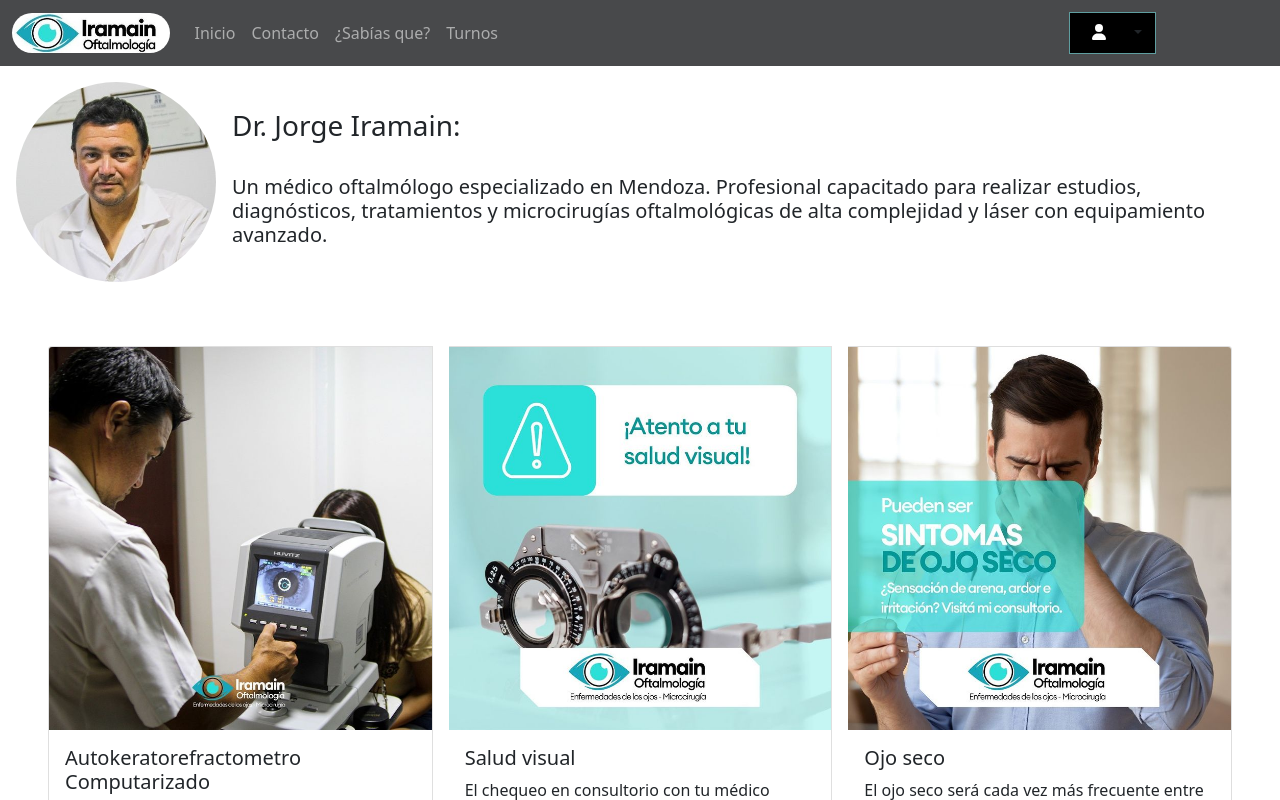
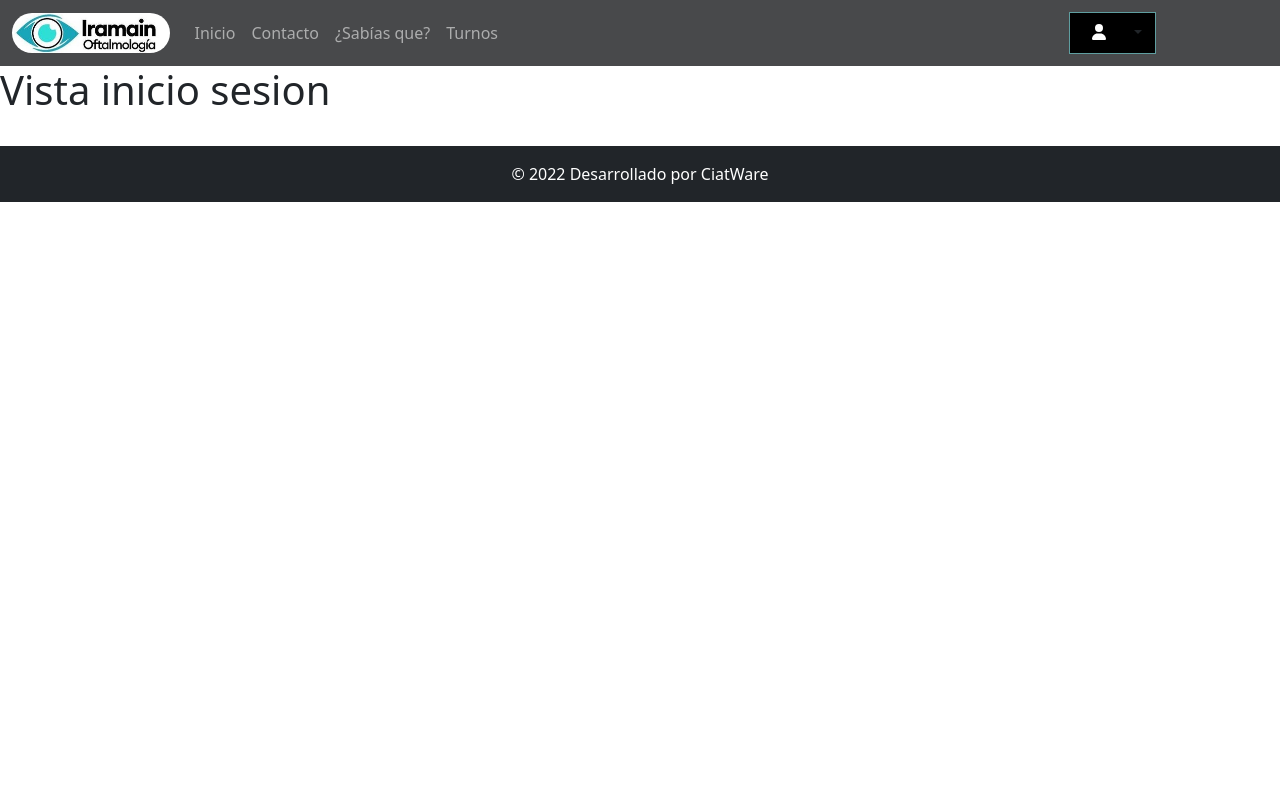
Before and after one commit to dantegambarte/iramain-frontend, a React (Create React App) app: page /iniciar-sesion in a window 1280 px wide. Before the commit this address led to /. Shown: the top 800 px of the page. Built offline with nearby package versions, Linux system fonts and the light colour scheme.

Commit message:
add views iniciar sesion - registrarse

```diff
--- a/src/App.js
+++ b/src/App.js
@@ -3,9 +3,10 @@ import "./App.css";
 
 import Inicio from "./components/inicio.js";
 import Contacto from "./components/contacto.js";
-import Turnos from "./components/turnos.js";
-import SabiasQue from "./components/sabias-que.js";
+// import Turnos from "./components/turnos.js";
 import NavbarHome from "./layouts/navbar.js";
+import IniciarSesion from './components/iniciar-sesion'
+import Registrarse from './components/registrarse'
 import FooterPrincipal from "./layouts/footer";
 
 function App() {
@@ -16,8 +17,8 @@ function App() {
           <Route path="/" element={<NavbarHome />}>
             <Route index element={<Inicio />} />
             <Route path="/contacto" element={<Contacto />} />
-            <Route path="/sabias-que" element={<SabiasQue />} />
-            <Route path="/turnos" element={<Turnos />} />
+            <Route path="/iniciar-sesion" element={<IniciarSesion />} />
+            <Route path="/registrarse" element={<Registrarse />} />
             <Route path="*" element={<Navigate replace to="/" />} />
           </Route>
         </Routes>
--- /dev/null
+++ b/src/components/iniciar-sesion.js
@@ -0,0 +1,9 @@
+const IniciarSesion = () => {
+  return (
+    <div>
+      <h1>Vista inicio sesion</h1>
+    </div>
+  );
+};
+
+export default IniciarSesion;
--- /dev/null
+++ b/src/components/registrarse.js
@@ -0,0 +1,9 @@
+const Registrarse = () => {
+  return (
+    <div>
+      <h1>Vista registrarse</h1>
+    </div>
+  );
+};
+
+export default Registrarse;
--- a/src/components/sabias-que.js
+++ /dev/null
@@ -1,9 +0,0 @@
-const SabiasQue = () => {
-    return(
-        <div>
-            <h1>Vista sabias que</h1>
-        </div>
-    )
-}
-
-export default SabiasQue
```
